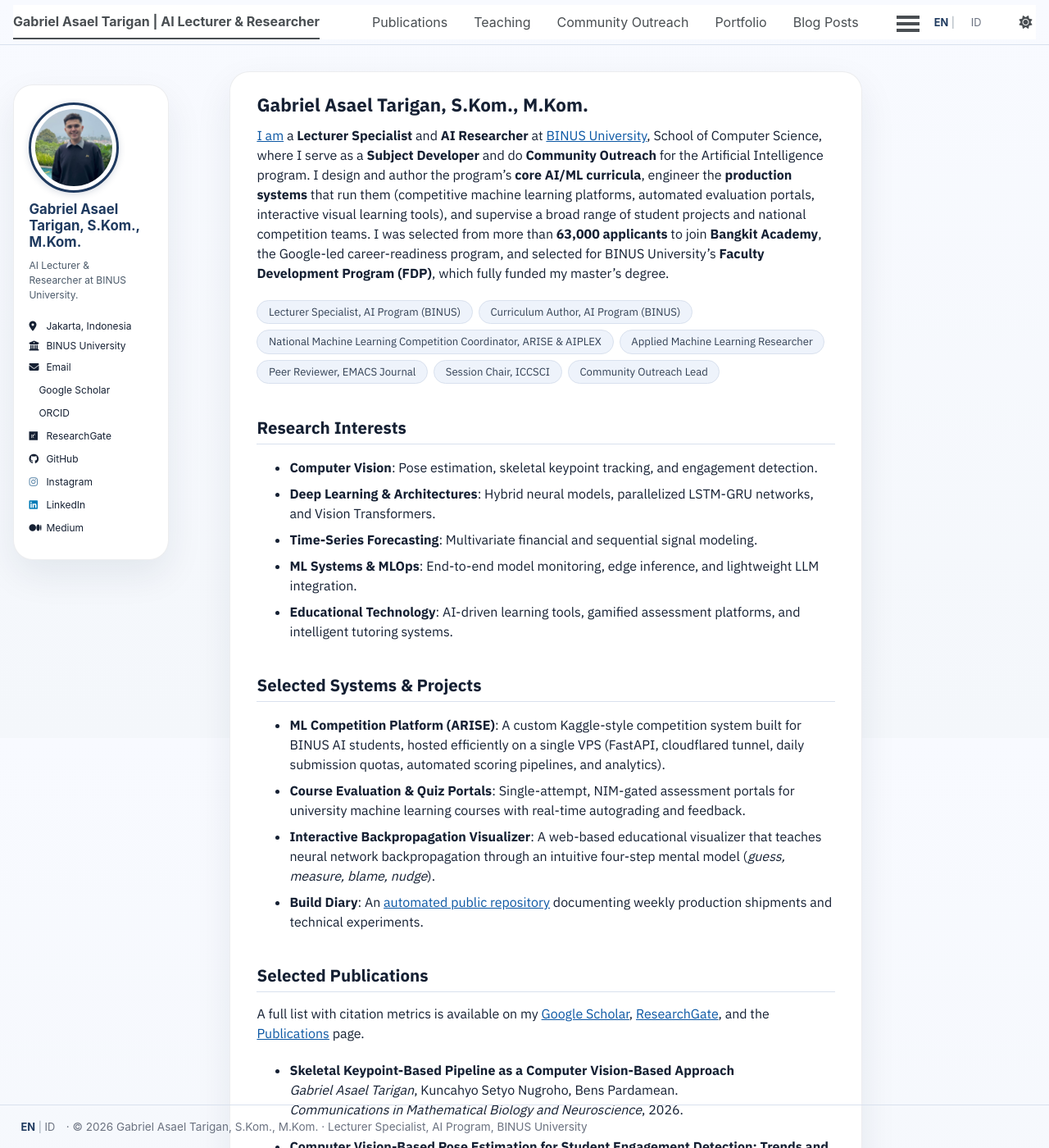
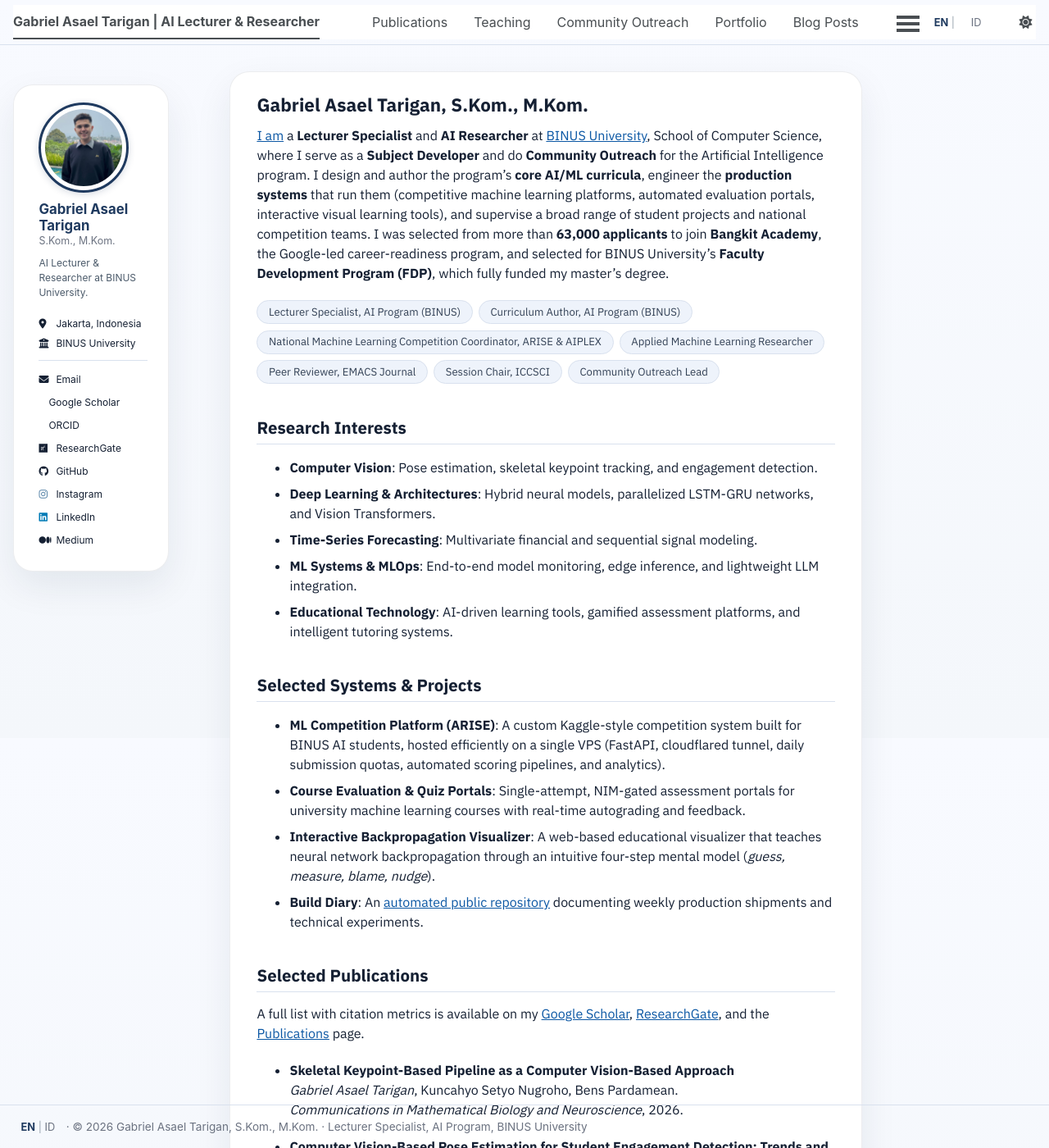
Before and after one commit to asaeltarigan/asaeltarigan.github.io, a Jekyll site: the page built from _pages/about.md, in a window 1280 px wide and 1400 px high. Shown: the whole window at 82% size. Built offline with Jekyll 4.4.1, drawn with Linux system fonts in a browser that asks for light colours; a style sheet for code colours, icons or effects is not loaded.

Commit message:
Sidebar: shift content right (padding-left 1.9rem), split name credentials onto 2nd line, add divider before clickable links (Email+); bump cache-buster v=42

```diff
--- a/_includes/author-profile.html
+++ b/_includes/author-profile.html
@@ -15,7 +15,8 @@
   </div>
 
   <div class="author__content">
-    <h3 class="author__name">{{ author.name }}</h3>
+    {% assign _name_parts = author.name | split: ", " %}
+    <h3 class="author__name">{{ _name_parts[0] }}{% if _name_parts.size > 1 %}<br><span class="author__credentials">{{ _name_parts | slice: 1, 99 | join: ", " }}</span>{% endif %}</h3>
     {% if author.pronouns %}<p class="author__pronouns">{{ author.pronouns }}</p>{% endif %}
     {% if author.bio %}<p class="author__bio">{{ author.bio }}</p>{% endif %}
   </div>
--- a/_includes/head.html
+++ b/_includes/head.html
@@ -94,4 +94,4 @@
 <link rel="preconnect" href="https://fonts.gstatic.com" crossorigin>
 <link href="https://fonts.googleapis.com/css2?family=IBM+Plex+Sans:wght@400;500;600;700&display=swap" rel="stylesheet">
 <link rel="stylesheet" href="{{ base_path }}/assets/css/main.css">
-<link rel="stylesheet" href="{{ base_path }}/assets/css/custom.css?v=41">
+<link rel="stylesheet" href="{{ base_path }}/assets/css/custom.css?v=42">
--- a/assets/css/custom.css
+++ b/assets/css/custom.css
@@ -55,6 +55,25 @@ html[data-theme="dark"] {
 
 .sidebar .author__content {
   padding-right: 0.7rem;
+}
+
+/* Sidebar: name credentials on their own lighter line (Gabriel Asael Tarigan /
+   S.Kom., M.Kom.) */
+.author__name .author__credentials {
+  display: block;
+  font-size: 0.78rem;
+  font-weight: 400;
+  color: #6b7280;
+  margin-top: 0.15rem;
+}
+html[data-theme="dark"] .author__credentials { color: #94a3b8; }
+
+/* Sidebar: divider BEFORE the first clickable link (Email), grouping the
+   non-clickable info (Jakarta, BINUS University) above it */
+.sidebar .author__urls.social-icons > li.author__desktop + li:not(.author__desktop) {
+  border-top: 1px solid var(--ds-line, #d9e1ee);
+  margin-top: 0.7rem;
+  padding-top: 0.7rem;
 }
 
 @media (max-width: 768px) {
@@ -496,7 +515,7 @@ a:hover, a:focus { color: var(--ds-accent-strong); }
   border: 1px solid rgba(21, 32, 51, 0.08);
   border-radius: var(--ds-radius);
   box-shadow: var(--ds-shadow);
-  padding: 1.3rem 1.15rem;
+  padding: 1.3rem 1.6rem 1.3rem 1.9rem;
   height: auto;      /* theme forces 100vh -> collapses card to content, kills dead space below links */
 }
 
```
